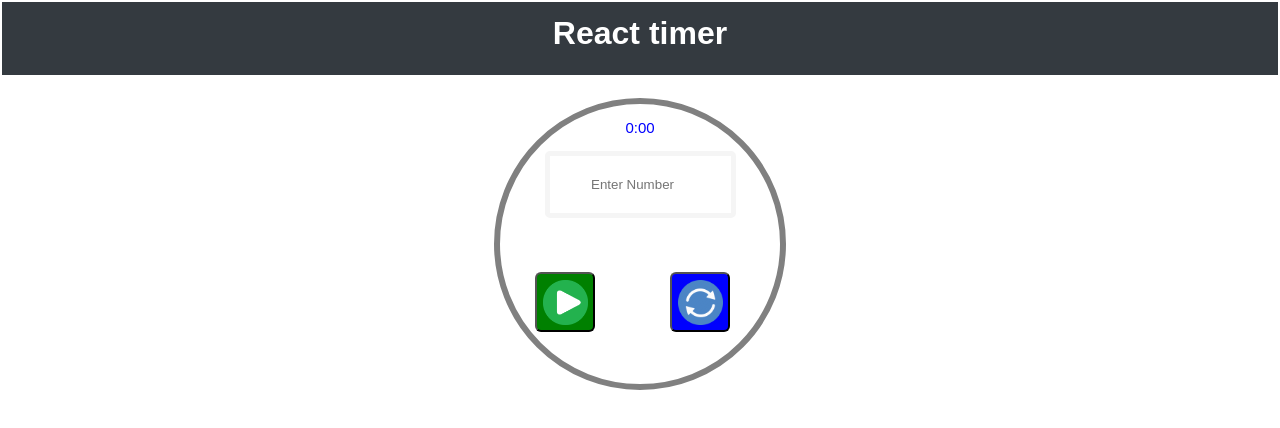
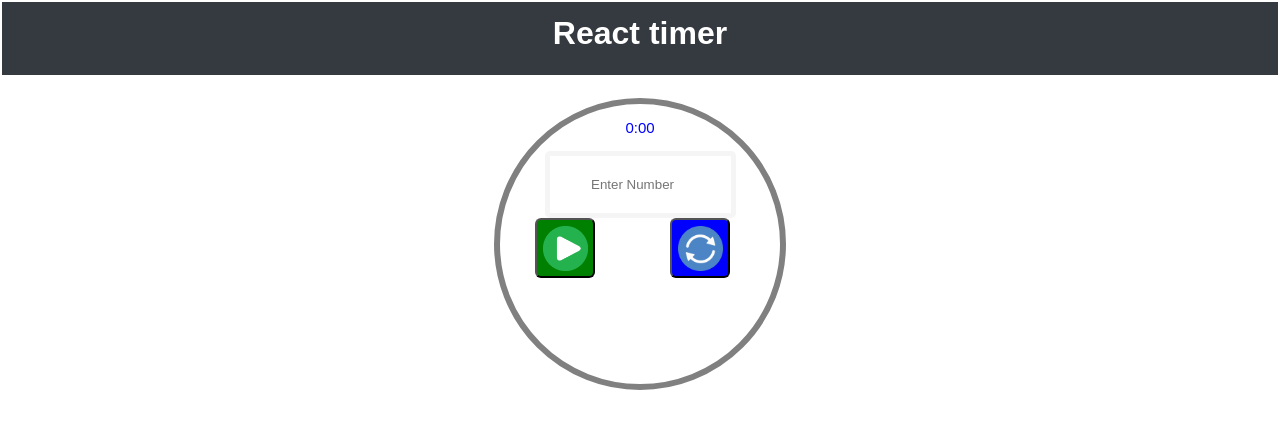
Before and after one commit to srikanta-skg/react_basic_timer, a React (Create React App) app: page / in a window 1280 px wide. Shown: the top 428 px of the page. Built offline with nearby package versions, Linux system fonts and the light colour scheme.

Commit message:
added proper variables name

```diff
--- a/src/Form.js
+++ b/src/Form.js
@@ -8,25 +8,23 @@ function Form(props) {
     let show_Number = props.obj.show_Number;
 
     return (
-        <form  >
+     <form  >
         <div className = "number" >
              <div>
                  <p className = "text_color small"> {minutes}:{seconds < 10 ? `0${seconds}` : seconds}</p>
                  { show_Number == true ?  <input type="number"  name = "minutes" className = "input_taker" placeholder = 'Enter Number' onChange={props.event_handeler} ></input> :
                   <div>  { minutes === 0 && seconds === 0  ? <h1 className = "text_color">0</h1> : <h1 className = "text_color">Time: {minutes}:{seconds < 10 ? `0${seconds}` : seconds}</h1> } </div>  }
-                     <div> <br></br> <br></br><br></br></div>
-             </div>
+              </div>
             <div className = "icons">
                    { icon_Click == true ? <input className = "start_button" type="button" onClick  = {props.start_handeler} /> :
-                   <input className = "pause_button"  type="button"  value = " " onClick  = {props.stop_handeler} />     }
+                   <input className = "pause_button"  type="button"  value = " " onClick  = {props.stop_handeler} /> }
             <label onSubmit={props.start_handeler}>
              <button className = "restart_button" ></button> </label>
              <div> <br></br> </div>
            </div>
         </div>
-          </form>
+       </form>
      )
  }
 
-
 export default Form;
--- a/src/Header.js
+++ b/src/Header.js
@@ -9,5 +9,4 @@ function Header(props) {
  )
 }
 
-
 export default Header;
--- a/src/Timer.js
+++ b/src/Timer.js
@@ -2,7 +2,6 @@ import React from 'react';
 import Form from './Form.js';
 
 class Timer extends React.Component {
-
     constructor(props) {
       super(props);
       this.state = {
@@ -88,7 +87,6 @@ class Timer extends React.Component {
     }
 
   render() {
-
       return (
         <div className = "container" >
        <Form obj ={this.state}
@@ -96,7 +94,7 @@ class Timer extends React.Component {
        event_handeler = { this.event_handeler }
        stop_handeler =  { this.stop_handeler }
        />
-            </div>
+        </div>
       )
   }
 }
```
